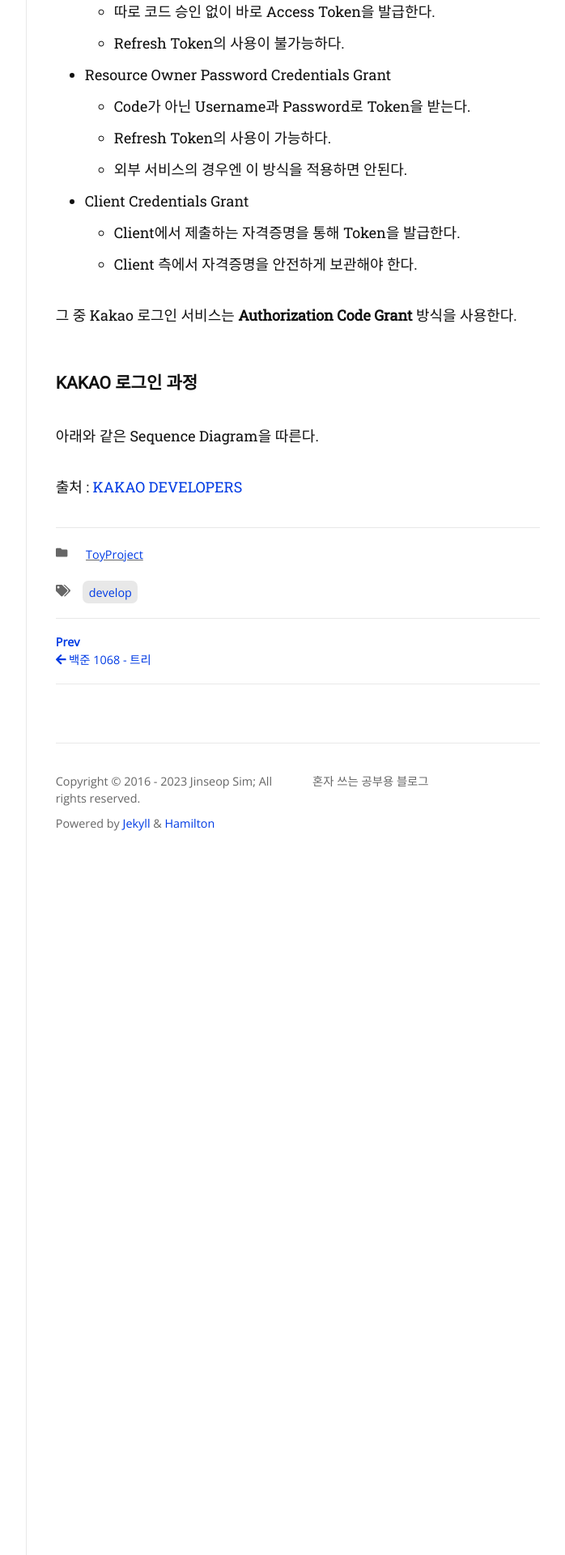
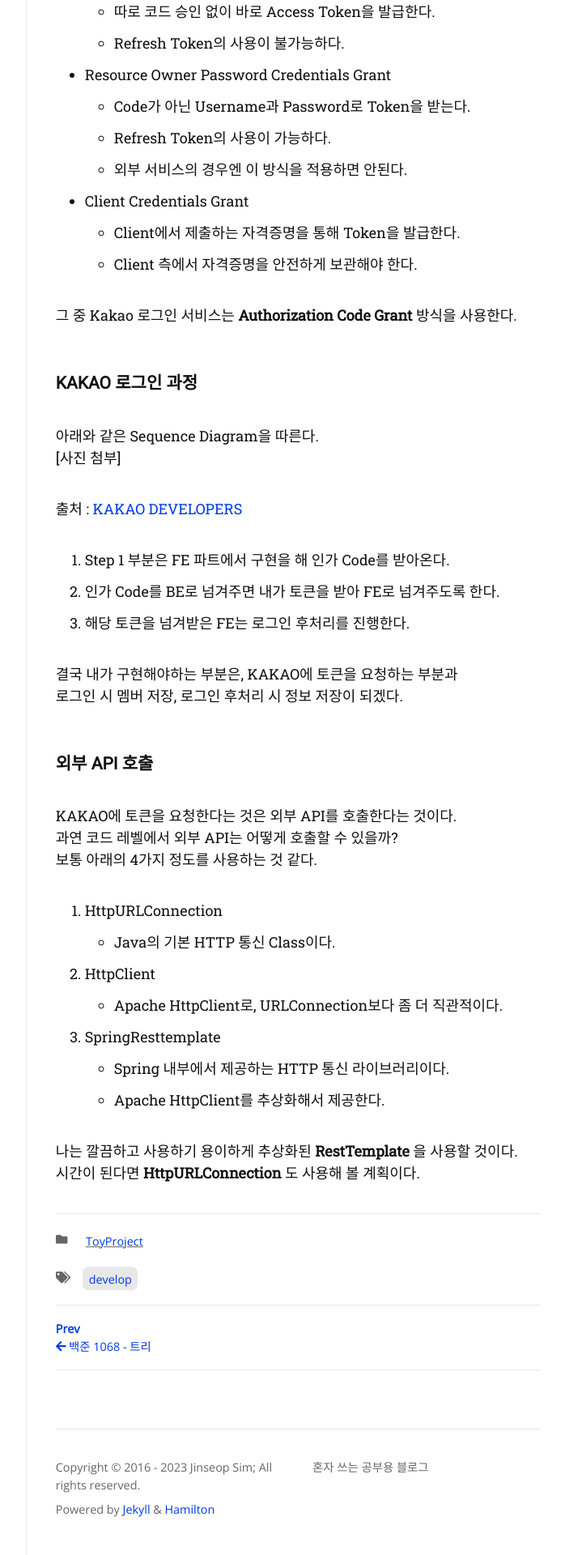
Before and after one commit to Jinseop-Sim/Jinseop-Sim.github.io, a Jekyll site: the page built from _posts/2023-02-26-oauth-api.md, in a window 1280 px wide. Shown: the part 854-2774 px from the top of the page at 81% size, without its empty margins (404-1102 px from the left). Built offline with Jekyll 4.4.1, drawn with Linux system fonts in a browser that asks for light colours; nearby versions of some CDN libraries; some web fonts are replaced.

Commit message:
글 내용 추가

```diff
--- a/_posts/2023-02-26-oauth-api.md
+++ b/_posts/2023-02-26-oauth-api.md
@@ -33,5 +33,29 @@
 
 ### KAKAO 로그인 과정
 아래와 같은 Sequence Diagram을 따른다.
+[사진 첨부]
 
 출처 : [KAKAO DEVELOPERS](https://developers.kakao.com/docs/latest/ko/kakaologin/rest-api)
+
+1. Step 1 부분은 FE 파트에서 구현을 해 인가 Code를 받아온다.
+2. 인가 Code를 BE로 넘겨주면 내가 토큰을 받아 FE로 넘겨주도록 한다.
+3. 해당 토큰을 넘겨받은 FE는 로그인 후처리를 진행한다.
+
+결국 내가 구현해야하는 부분은, KAKAO에 토큰을 요청하는 부분과
+로그인 시 멤버 저장, 로그인 후처리 시 정보 저장이 되겠다.
+
+### 외부 API 호출
+KAKAO에 토큰을 요청한다는 것은 외부 API를 호출한다는 것이다.
+과연 코드 레벨에서 외부 API는 어떻게 호출할 수 있을까?
+보통 아래의 4가지 정도를 사용하는 것 같다.
+
+1. HttpURLConnection
+  - Java의 기본 HTTP 통신 Class이다.
+2. HttpClient
+  - Apache HttpClient로, URLConnection보다 좀 더 직관적이다.
+3. SpringResttemplate
+  - Spring 내부에서 제공하는 HTTP 통신 라이브러리이다.
+  - Apache HttpClient를 추상화해서 제공한다.
+
+나는 깔끔하고 사용하기 용이하게 추상화된 __RestTemplate__ 을 사용할 것이다.
+시간이 된다면 __HttpURLConnection__ 도 사용해 볼 계획이다.
```
Also changed, not shown: _posts/2022-08-18-Jwt.md (+13 -5 lines).
